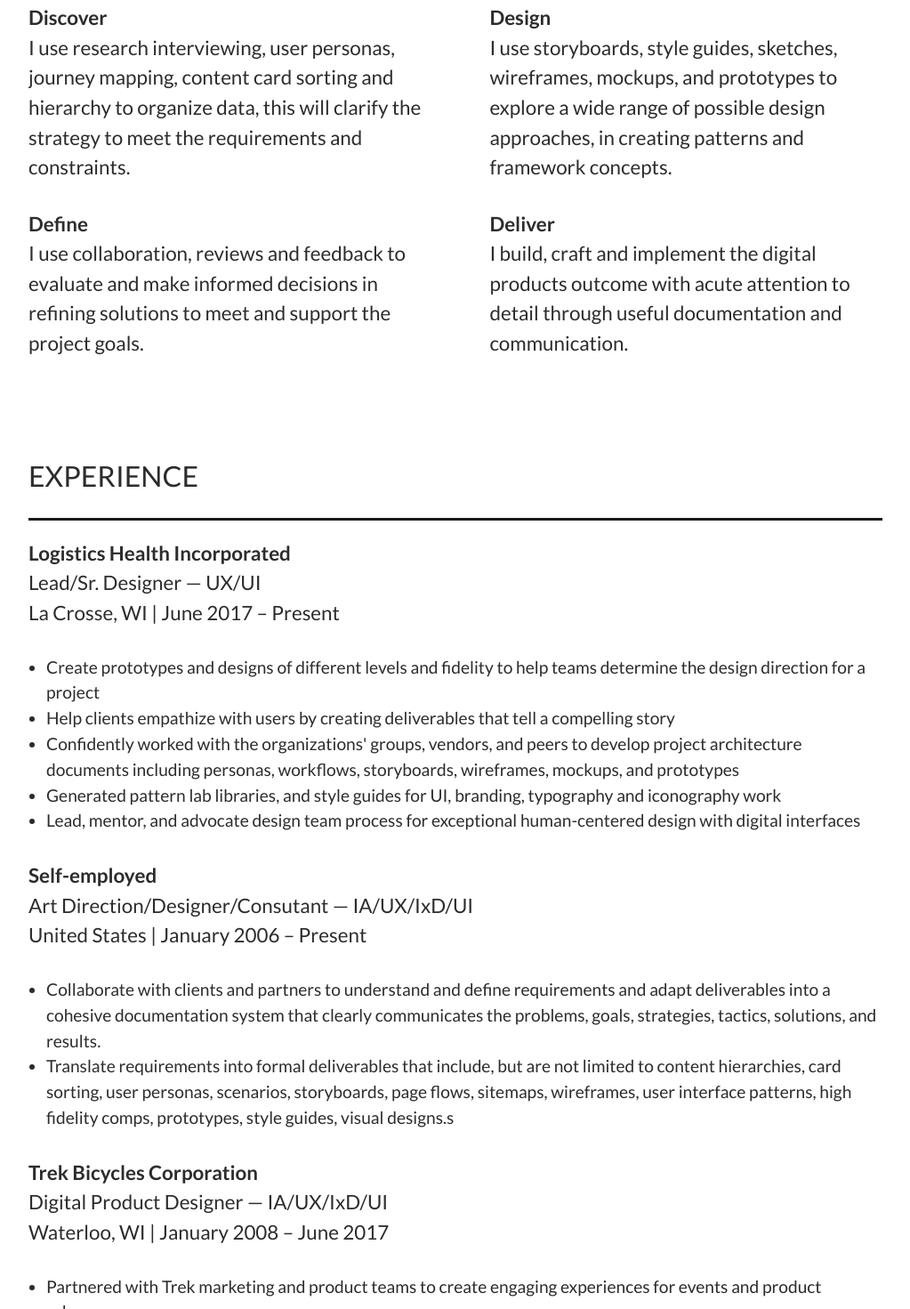
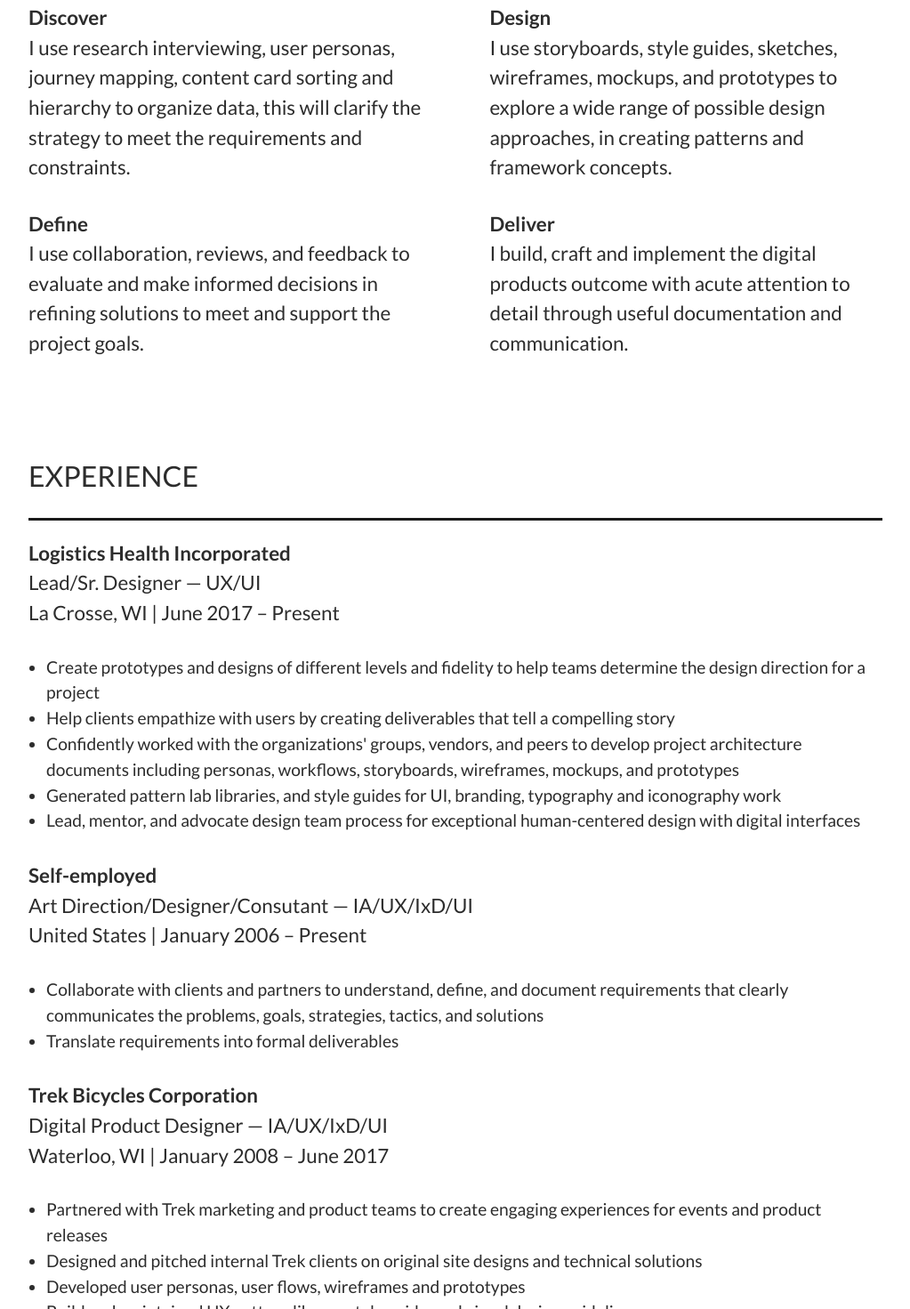
Before and after one commit to mlitherland/mlitherland.github.io, a plain HTML site: page about/index.html in a window 1280 px wide. Shown: the part 1795-3266 px from the top of the page at 89% size, without its empty margins (128-1151 px from the left). Drawn offline with Linux system fonts and the light colour scheme.

Commit message:
Update index.html
Copy changes to Freelance Experience

```diff
--- a/about/index.html
+++ b/about/index.html
@@ -86,7 +86,7 @@
 				<p>I use research interviewing, user personas, journey mapping, content card sorting and hierarchy to organize data, this will clarify the strategy to meet the requirements and constraints.</p>
 				<br>
 				<p><strong>Define</strong></p>
-				<p>I use collaboration, reviews and feedback to evaluate and make informed decisions in refining solutions to meet and support the project goals.</p>
+				<p>I use collaboration, reviews, and feedback to evaluate and make informed decisions in refining solutions to meet and support the project goals.</p>
 				<br>
 			</div>
 			<div class="large-2">
@@ -120,8 +120,8 @@
 				<p>Art Direction/Designer/Consutant — IA/UX/IxD/UI</p>
 				<p>United States | January 2006 – Present</p>
 				<ul>
-					<li>Collaborate with clients and partners to understand and define requirements and adapt deliverables into a cohesive documentation system that clearly communicates the problems, goals, strategies, tactics, solutions, and results.</li>
-					<li>Translate requirements into formal deliverables that include, but are not limited to content hierarchies, card sorting, user personas, scenarios, storyboards, page flows, sitemaps, wireframes, user interface patterns, high fidelity comps, prototypes, style guides, visual designs.s</li>
+					<li>Collaborate with clients and partners to understand, define, and document requirements that clearly communicates the problems, goals, strategies, tactics, and solutions</li>
+					<li>Translate requirements into formal deliverables</li>
 				</ul>
 			</div>
 			<div class="large-1">
```
